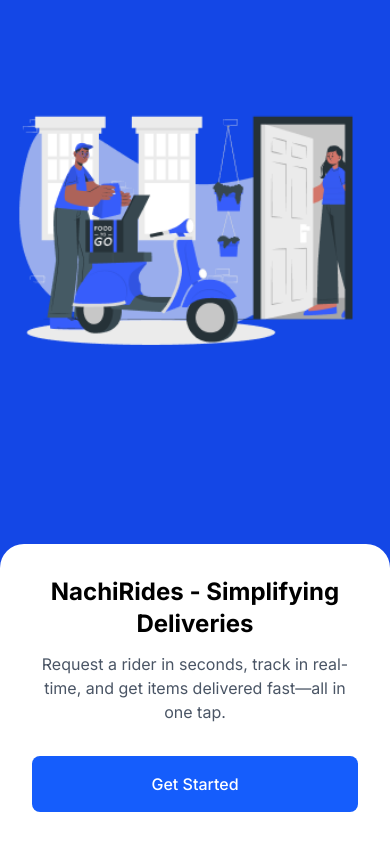
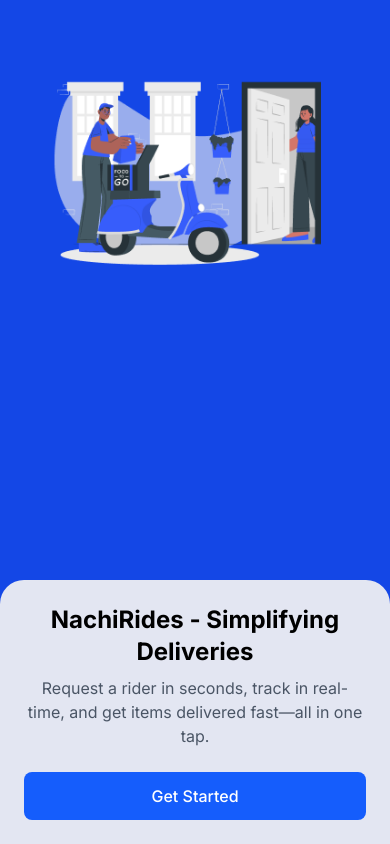
Before and after one commit to AntipasBen23/nachirides, a Next.js app: page /onboarding in a window 390 px wide. Built offline with nearby package versions, Linux system fonts and the light colour scheme.

Commit message:
added onboarding screen stylings

```diff
--- a/src/app/onboarding/page.tsx
+++ b/src/app/onboarding/page.tsx
@@ -14,7 +14,7 @@
   return (
     <div className="flex flex-col items-center min-h-screen bg-blue-700">
       {/* Delivery Illustration */}
-      <div className="relative w-full h-96 mt-8">
+      <div className="relative w-full h-52 md:h-72 mt-16 md:mt-18">
         <Image
           src="/images/delivery-illustration.png"
           alt="Delivery illustration"
@@ -25,18 +25,18 @@
       </div>
 
       {/* Bottom Card with Text and Button */}
-      <div className="w-full mt-auto bg-white rounded-t-3xl p-8">
-        <h1 className="text-2xl font-bold text-center mb-3">
+      <div className="w-full mt-auto bg-[#E3E6F2] rounded-t-3xl p-6 md:p-8">
+        <h1 className="text-2xl font-bold text-center mb-2 md:mb-3">
           NachiRides - Simplifying Deliveries
         </h1>
 
-        <p className="text-center text-gray-600 mb-8">
+        <p className="text-center text-gray-600 mb-6 md:mb-8">
           Request a rider in seconds, track in real-time, and get items delivered fast—all in one tap.
         </p>
 
         <button
           onClick={handleGetStarted}
-          className="w-full py-4 bg-blue-600 text-white rounded-lg font-medium hover:bg-blue-700 transition-colors"
+          className="w-full py-3 md:py-4 bg-blue-600 text-white rounded-lg font-medium hover:bg-blue-700 transition-colors"
         >
           Get Started
         </button>
```
